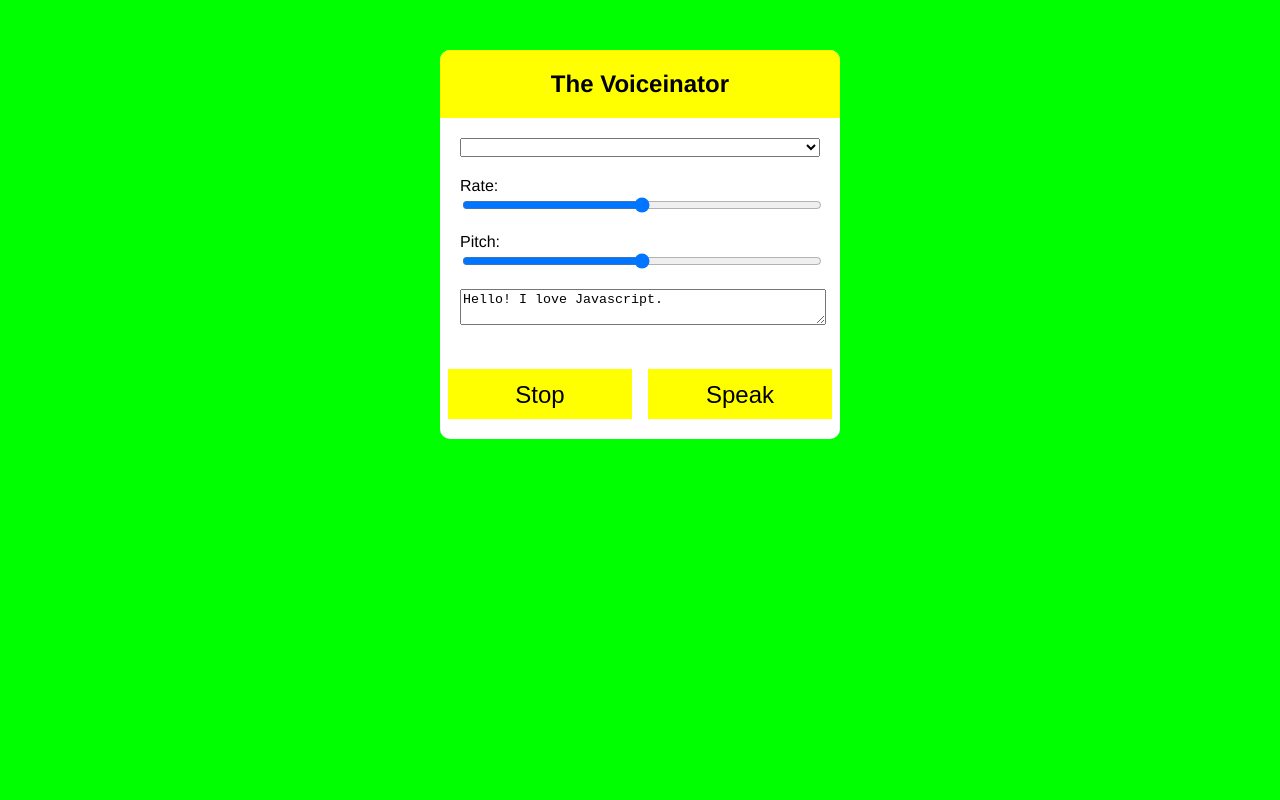
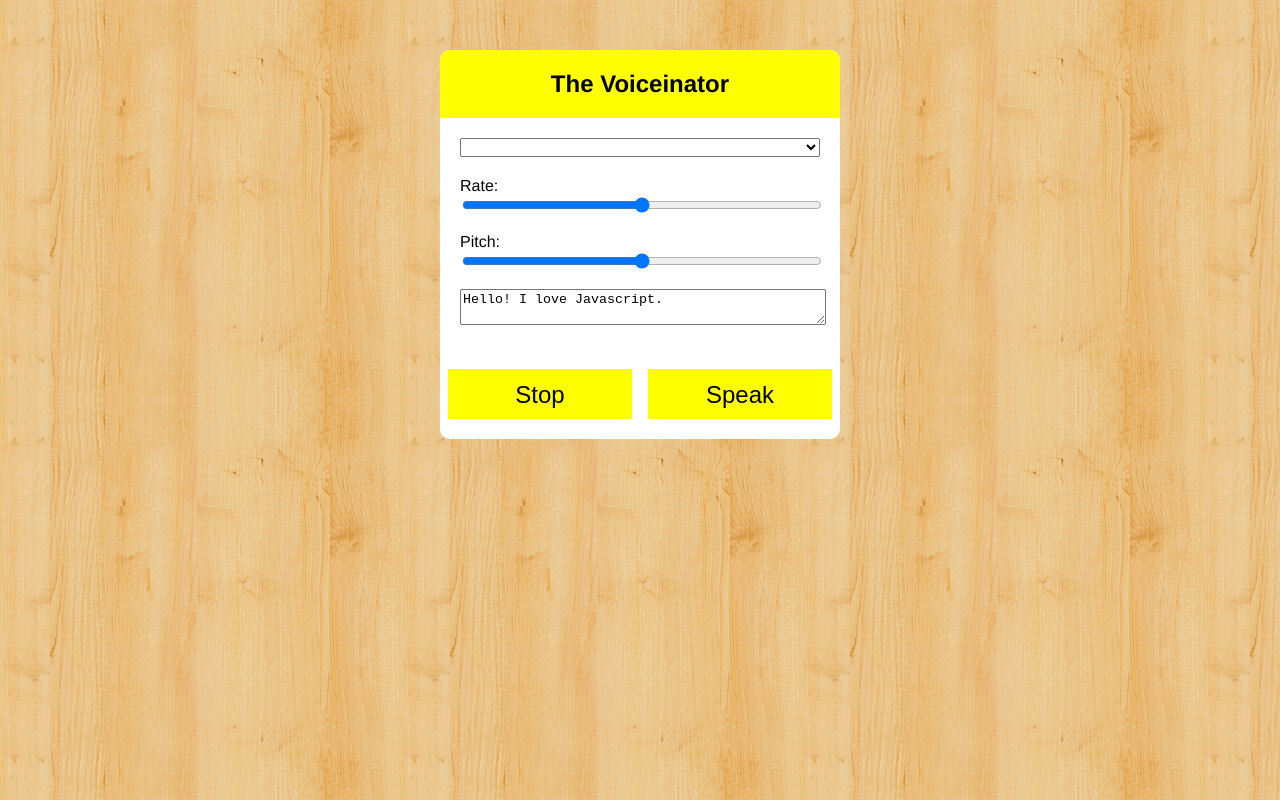
Before and after one commit to daunenok/voiceinator, a plain HTML site: page index.html in a window 1280 px wide. Drawn offline with Linux system fonts and the light colour scheme.

Commit message:
Update styles.css

```diff
--- a/styles.css
+++ b/styles.css
@@ -1,6 +1,6 @@
 html {
 	min-height: 100%;
-	background: lime;
+	background: url("back.png");
 	font: 16px helvetica;
 }
 .container {
```
